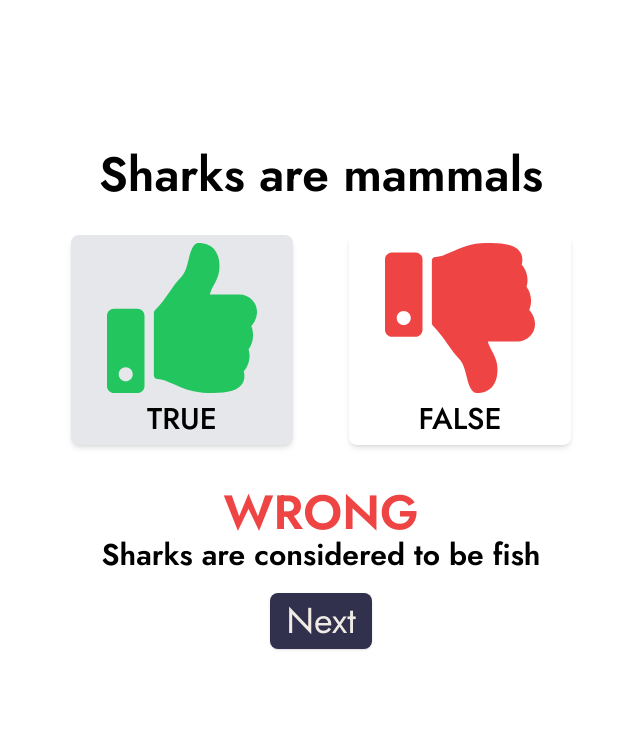
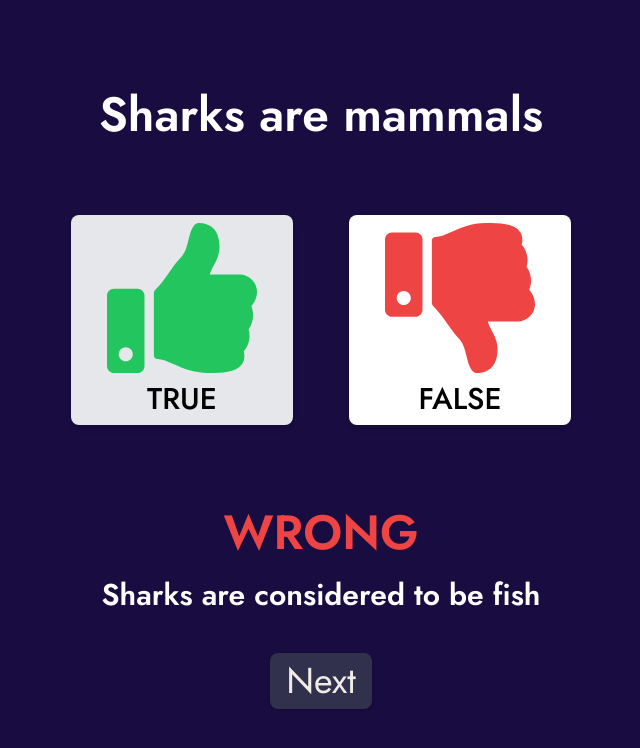
Before and after one commit to AryanK1511/Signify, a React (Create React App) app in the folder frontend/: page /quiz in a window 1280 px wide. Both pictures are taken after a click on the button "TRUE". Shown: the top 748 px of the page, without its empty margins (319-959 px from the left). Built offline with nearby package versions, Linux system fonts and the light colour scheme; no server answers.

Commit message:
add styling to quiz

```diff
--- a/frontend/src/Main/HomeButton.js
+++ b/frontend/src/Main/HomeButton.js
@@ -2,7 +2,12 @@ import { Link } from "react-router-dom";
 function HomeButton({ customStyle }) {
   return (
     <button
-      className={`mt-5 px-4 py-2 text-4xl rounded-lg shadow hover:bg-blue-600 transition-colors duration-150 bg-[#31304D] text-[#fff] ${customStyle}`}
+      className={`
+    mt-5 px-4 py-2 text-4xl rounded-lg shadow
+    bg-[#31304D] text-[#fff]
+    hover:bg-blue-600 hover:scale-105
+    transition ease-in-out delay-100
+    ${customStyle}`}
     >
       <Link to="/">Back to Home</Link>
     </button>
--- a/frontend/src/quiz/Quiz.js
+++ b/frontend/src/quiz/Quiz.js
@@ -85,7 +85,7 @@ const Quiz = () => {
   // Quiz is over
   if (currentQuestion == QUESTIONS.length) {
     return (
-      <div className="p-11 flex flex-col items-center justify-center min-h-screen ">
+      <div className="p-11 flex flex-col items-center justify-center min-h-screen bg-[#190C40]">
         <QuizQuestion questionText="Thanks for taking the quiz!" />
         <br />
         <HomeButton onClick={handleNextQuestion} />
@@ -95,7 +95,7 @@ const Quiz = () => {
 
   // Quiz is active
   return (
-    <div className="p-11 flex flex-col items-center justify-center min-h-screen ">
+    <div className="p-11 flex flex-col items-center justify-center min-h-screen bg-[#190C40]">
       <QuizQuestion
         questionIndex={currentQuestion}
         questionText={QUESTIONS[currentQuestion].text}
--- a/frontend/src/quiz/QuizExp.js
+++ b/frontend/src/quiz/QuizExp.js
@@ -1,18 +1,33 @@
 import React from "react";
 
-const QuizExp = ({ correctAnswer, selectedAnswer, onNext, questionExplanation }) => {
+const QuizExp = ({
+  correctAnswer,
+  selectedAnswer,
+  onNext,
+  questionExplanation,
+}) => {
   const isCorrect = correctAnswer === selectedAnswer;
   return (
-        <div className="flex flex-col items-center justify-center pt-5">
+    <div className="flex flex-col items-center justify-center pt-5 =">
       <div className="text-center">
-                <p className={`${isCorrect ? 'text-green-500' : 'text-red-500'} text-2xl md:text-5xl font-semibold`}>
+        <p
+          className={`${
+            isCorrect ? "text-green-500" : "text-red-500"
+          } text-2xl md:text-5xl font-semibold`}
+        >
           {isCorrect ? "CORRECT!" : "WRONG"}
         </p>
-                <p className="font-semibold text-xl md:text-3xl">
+        <p className="font-semibold text-xl md:text-3xl text-[#fff] my-5">
           {questionExplanation}
         </p>
       </div>
-            <button onClick={onNext} style={{ backgroundColor: '#31304D', color: '#F0ECE5' }} className="mt-5 px-4 py-2 text-4xl rounded-lg shadow hover:bg-blue-600 transition-colors duration-150">Next</button>
+      <button
+        onClick={onNext}
+        style={{ backgroundColor: "#31304D", color: "#F0ECE5" }}
+        className="mt-5 px-4 py-2 text-4xl rounded-lg shadow hover:bg-blue-600 transition-colors duration-150"
+      >
+        Next
+      </button>
     </div>
   );
 };
--- a/frontend/src/quiz/QuizOption.js
+++ b/frontend/src/quiz/QuizOption.js
@@ -1,15 +1,26 @@
 import React from "react";
-import { FaThumbsUp, FaThumbsDown } from 'react-icons/fa';
+import { FaThumbsUp, FaThumbsDown } from "react-icons/fa";
 
 const QuizOption = ({ option, onSelect, isSelected }) => {
   const imagePath = `/images/Main/quiz/${option}_gesture.png`;
 
   return (
-    <div className={`px-4 py-2 rounded-lg font-medium mx-5 ${isSelected ? 'bg-gray-200' : 'bg-white'} shadow-md hover:bg-gray-100 transition-colors duration-150`}>
-    <button className="flex flex-col items-center text-xl md:text-3xl mx-5" onClick={()=>onSelect(option)}>
-    {option ? <FaThumbsUp className="mb-2 text-green-500" size="5em" /> : <FaThumbsDown className="mb-2 text-red-500" size="5em" />}
-        <p>{option?"TRUE":"FALSE"}</p>
-    </button>
+    <div
+      className={`px-4 py-2 rounded-lg font-medium mx-5 my-10 ${
+        isSelected ? "bg-gray-200" : "bg-white"
+      } shadow-md hover:bg-gray-100 transition-colors duration-150`}
+    >
+      <button
+        className="flex flex-col items-center text-xl md:text-3xl mx-5"
+        onClick={() => onSelect(option)}
+      >
+        {option ? (
+          <FaThumbsUp className="mb-2 text-green-500" size="5em" />
+        ) : (
+          <FaThumbsDown className="mb-2 text-red-500" size="5em" />
+        )}
+        <p>{option ? "TRUE" : "FALSE"}</p>
+      </button>
     </div>
   );
 };
--- a/frontend/src/quiz/QuizQuestion.js
+++ b/frontend/src/quiz/QuizQuestion.js
@@ -1,12 +1,11 @@
-
 import React from "react";
 
-const QuizQuestion = ({questionIndex, questionText}) => {
-return(
-    <div className="question text-4xl md:text-5xl font-semibold mb-4 text-center pb-5">
-  {questionText}
+const QuizQuestion = ({ questionIndex, questionText }) => {
+  return (
+    <div className="question text-4xl md:text-5xl font-semibold mb-4 text-center pb-5 text-[#fff]">
+      {questionText}
     </div>
-)
-}
+  );
+};
 
 export default QuizQuestion;
```
Lines whose indentation alone changed are shown as unchanged.
